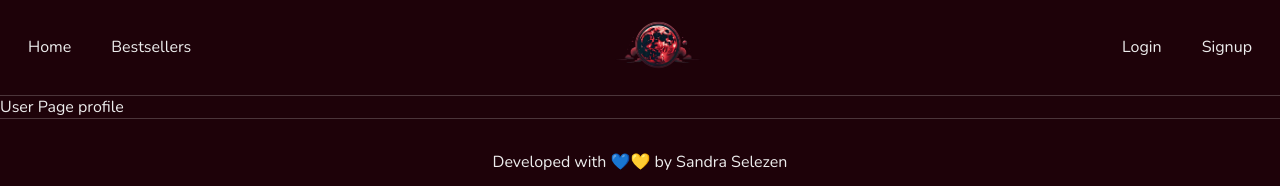
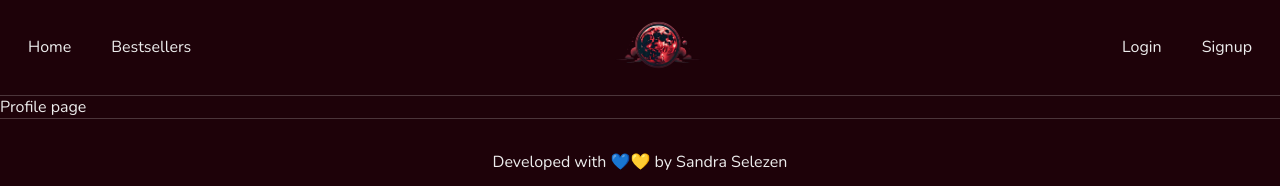
Before and after one commit to sandra-selezen/crimson-moon, a Next.js app: page /user/profile in a window 1280 px wide. Shown: the top 186 px of the page. Built offline with nearby package versions, Linux system fonts and the light colour scheme; no server answers.

Commit message:
Create user profile page

```diff
--- a/src/app/user/[id]/page.tsx
+++ /dev/null
@@ -1,9 +0,0 @@
-
-
-const UserPage = async ({ params }: { params: { id: string } }) => {
-  return (
-    <div>User Page {params.id}</div>
-  )
-}
-
-export default UserPage;
--- /dev/null
+++ b/src/app/user/profile/page.tsx
@@ -0,0 +1,9 @@
+
+
+const Profile = async () => {
+  return (
+    <div>Profile page</div>
+  )
+}
+
+export default Profile;
--- a/src/components/UserBar/UserBar.tsx
+++ b/src/components/UserBar/UserBar.tsx
@@ -1,11 +1,12 @@
+import Link from "next/link";
 import { User } from "next-auth";
+
 import style from "./UserBar.module.scss";
-import Link from "next/link";
 
 export const UserBar = async ({ id, name, email, image }: User) => {
   return (
     <div className={style.avatarWrapper}>
-      <Link href={`/user/${id}`}><img src={image ?? ""}  /></Link>
+      <Link href="/user/profile"><img src={image ?? ""} /></Link>
     </div>
   )
 }
```
